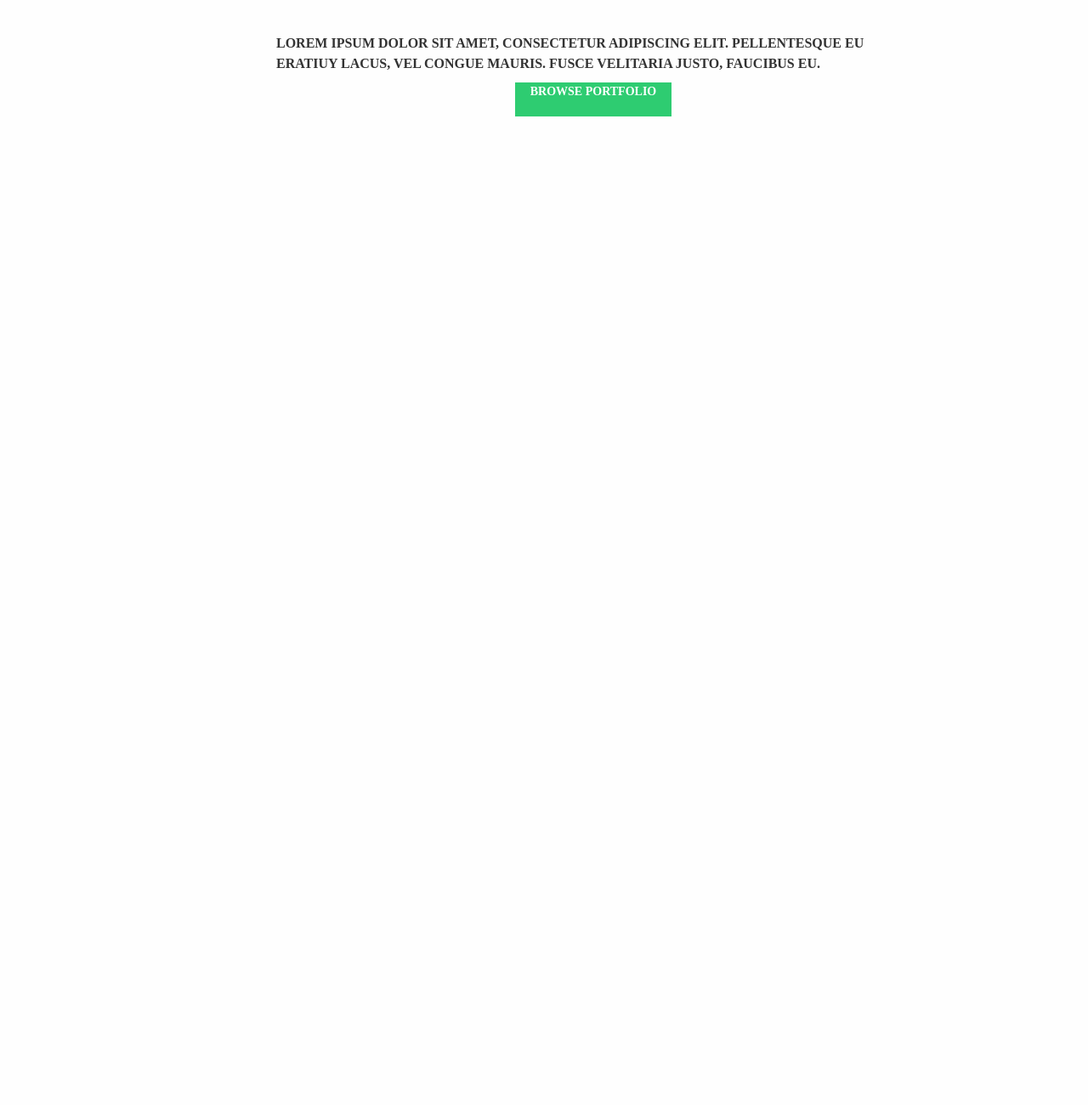
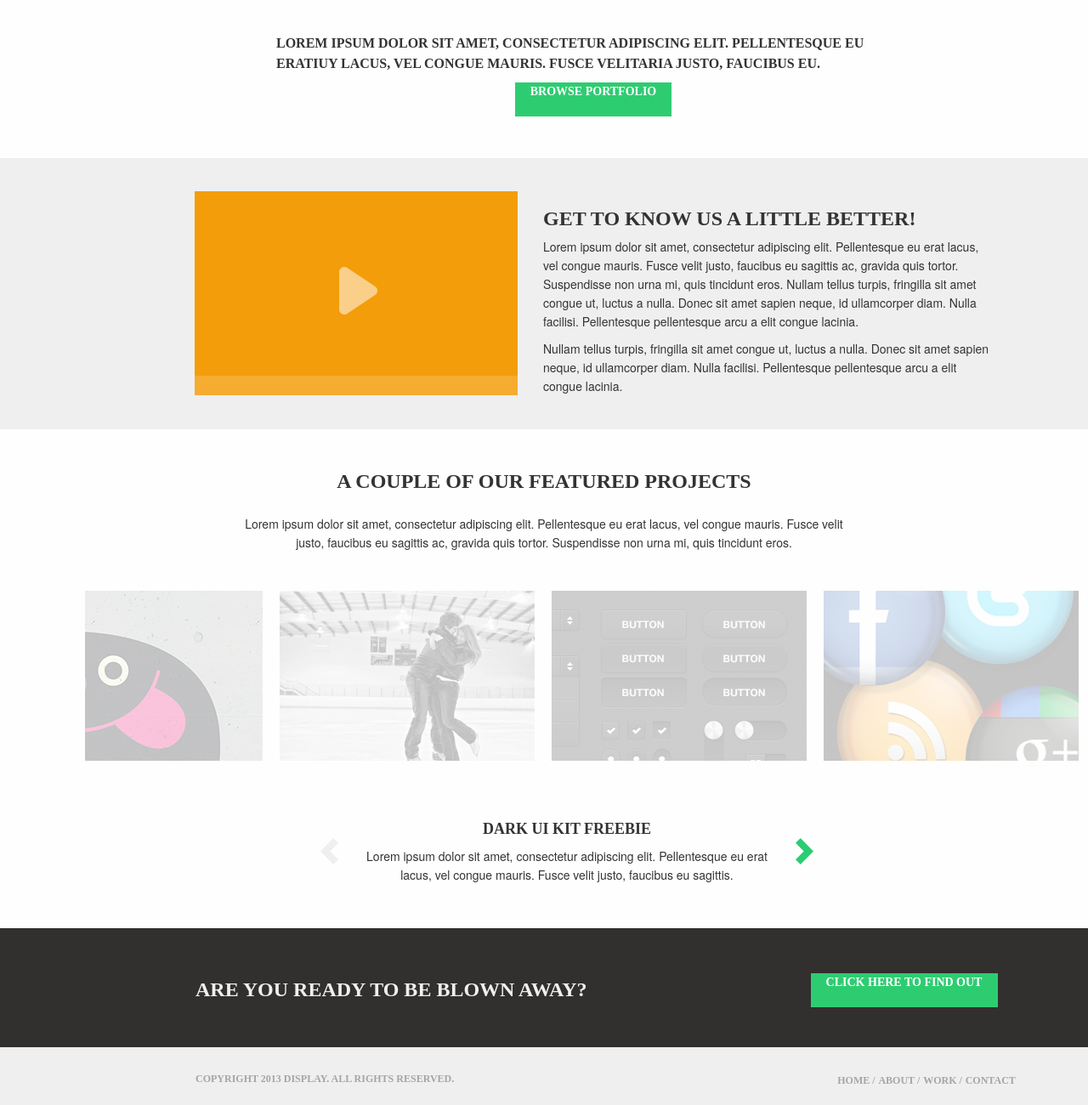
Before and after one commit to rimamittal/UIPractice, a plain HTML site: page index.html in a window 1280 px wide. Shown: the part 779-2079 px from the top of the page at 85% size. Before the commit the page ends 916 px from the top, so only its background shows below. Drawn offline with Linux system fonts and the light colour scheme.

Commit message:
compeleted mock

```diff
--- a/css/custom.css
+++ b/css/custom.css
@@ -40,42 +40,223 @@
     text-decoration: none;
 }
 
-.slider{
+.slider {
     margin-top: 28px;
     position: relative;
     background: url(../images/sliderBackground.png);
     height: 525px;
 }
 
-.slide-image{
+.slide-image {
     margin-left: 258px;
     height: 472px;
     width: 830px;
 }
 
-.slide-image img{
+.slide-image img {
     margin-top: 119px;
 }
 
-.callout1{
+.callout1 {
     margin-left: 325px;
     margin-top: 115px;
     width: 746px;
     text-transform: uppercase;
 }
 
-.callout1 p{
-font: 600 16px / 24px Novecentowide;
+.callout1 p {
+    font: 600 16px / 24px Novecentowide;
 }
 
-.callout1 .cta{
+.callout1 .cta {
     background-color: #2ecc71;
     width: 184px;
     height: 40px;
     text-align: center;
 }
 
-.cta span{
+.cta span {
     font: 600 14px / 18px Novecentowide;
     color: #ffffff;
 }
+
+.video {
+    margin-top: 49px;
+    background-color: #efefef;
+    height: 319px;
+}
+
+.video-player {
+    float: left;
+    margin-top: 39px;
+}
+
+.video-image {
+    height: 240px;
+    width: 380px;
+    margin-left: 229px;
+}
+
+.video-text {
+    margin-top: 39px;
+    float: left;
+    width: 529px;
+    margin-left: 30px;
+}
+
+.video-text h1 {
+    font: 600 24px / 24px Novecentowide;
+    text-transform: uppercase;
+}
+
+.video-text p {
+    font: 400 14px / 22px HelveticaNeue;
+}
+
+.portfolio {
+    margin-top: 50px;
+}
+
+.portfolio .heading h1 {
+    font: 600 24px / 22px Novecentowide;
+    text-transform: uppercase;
+}
+
+.portfolio .heading p {
+    font: 400 14px / 22px HelveticaNeue;
+    width: 711px;
+    margin: auto;
+    margin-top: 28px;
+}
+
+.portfolio-slider {
+    margin-top: 46px;
+}
+
+ul.slides {
+    list-style: none;
+    text-align: center;
+    padding: 0px;
+    font-size: 0;
+
+}
+
+ul.slides li {
+    display: inline-block;
+    width: 300px;
+    margin-right: 10px;
+    margin-left: 10px;
+}
+
+ul.slides li:first-child {
+    width: 209px;
+    margin-left: 0px;
+}
+
+ul.slides li:last-child {
+    width: 211px;
+    margin-right: 0px;
+}
+
+.greydout {
+    -webkit-opacity: 0.25;
+    -moz-opacity: 0.25;
+    opacity: 0.25;
+    cursor: pointer
+}
+
+.greydout:hover {
+    -webkit-opacity: 1;
+    -moz-opacity: 1;
+    opacity: 1;
+}
+
+.portfolio-text {
+    margin-top: 49px;
+    margin-left: 377px;
+}
+
+.left-arrow, .arrow-text, .right-arrow {
+    float: left;
+    cursor: pointer;
+}
+
+.arrow-text h2 {
+    font: 600 18px / 22px Novecentowide;
+    text-transform: uppercase;
+}
+
+.arrow-text p {
+    font: 400 14px / 22px HelveticaNeue;
+    width: 478px;
+    margin: auto;
+}
+
+.left-arrow, .right-arrow {
+    margin-top: 42px;
+
+}
+
+.arrow-text {
+    margin-left: 30px;
+    margin-right: 30px;
+    text-align: center;
+}
+
+.callout2 {
+    margin-top: 197px;
+    background-color: #322f2f;
+    height: 140px;
+}
+
+.callout2-text {
+    font: 600 24px / 22px Novecentowide;
+    color: #efefef;
+    margin-left: 230px;
+    text-transform: uppercase;
+    vertical-align: middle;
+    float: left;
+    margin-right: 263px;
+    margin-top: 61px;
+}
+
+.callout2 .cta {
+    background-color: #2ecc71;
+    width: 220px;
+    height: 40px;
+    text-align: center;
+    float: left;
+    text-transform: uppercase;
+    margin-top: 53px;
+}
+
+footer {
+    background-color: #efefef;
+    height: 68px;
+}
+
+.copyright {
+    float: left;
+    text-transform: uppercase;
+    font: 600 12px / 18px Novecentowide;
+    color: #a5a5a5;
+    margin-left: 230px;
+    margin-right: 411px;
+    margin-top: 28px;
+}
+
+.footer-links {
+    float: left;
+    margin-top: 28px;
+}
+
+.footer-links ul {
+    list-style: none;
+}
+
+.footer-links ul li {
+    display: inline-block;
+    text-transform: uppercase;
+    color: #a5a5a5;
+    font: 600 12px / 18px Novecentowide;
+}
--- a/css/main.css
+++ b/css/main.css
@@ -8,4 +8,5 @@ body{
 
 .center{
 margin: auto;
+    text-align: center;
 }
--- a/index.html
+++ b/index.html
@@ -70,14 +70,72 @@
     <div class="slide-image"><img src="images/phones.png"></div>
 </section>
 <section class="callout1">
-    <p>Lorem ipsum dolor sit amet, consectetur adipiscing elit. Pellentesque eu eratiuy lacus, vel congue mauris. Fusce velitaria justo, faucibus eu.</p>
+    <p>Lorem ipsum dolor sit amet, consectetur adipiscing elit. Pellentesque eu eratiuy lacus, vel congue mauris. Fusce
+        velitaria justo, faucibus eu.</p>
+
     <div class="cta center"><span>Browse Portfolio</span></div>
-    </section>
-<section class="video"></section>
-<section class="portfolio"></section>
-<section class="callout2"></section>
+</section>
+<section class="video">
+    <div class="video-player">
+        <img src="images/video-player.png" class="video-image">
+    </div>
+    <div class="video-text">
+        <h1>Get To Know Us a Little Better!</h1>
+
+        <p>Lorem ipsum dolor sit amet, consectetur adipiscing elit. Pellentesque eu erat lacus, vel congue mauris. Fusce
+            velit justo, faucibus eu sagittis ac, gravida quis tortor. Suspendisse non urna mi, quis tincidunt eros.
+            Nullam tellus turpis, fringilla sit amet congue ut, luctus a nulla. Donec sit amet sapien neque, id
+            ullamcorper diam. Nulla facilisi. Pellentesque pellentesque arcu a elit congue lacinia.</p>
+
+        <p>
+
+            Nullam tellus turpis, fringilla sit amet congue ut, luctus a nulla. Donec sit amet sapien neque, id
+            ullamcorper diam. Nulla facilisi. Pellentesque pellentesque arcu a elit congue lacinia.</p>
+    </div>
+</section>
+<section class="portfolio">
+    <div class="heading center">
+        <h1>A Couple of Our Featured Projects</h1>
+
+        <p>Lorem ipsum dolor sit amet, consectetur adipiscing elit. Pellentesque eu erat lacus, vel congue mauris. Fusce
+            velit justo, faucibus eu sagittis ac, gravida quis tortor. Suspendisse non urna mi, quis tincidunt eros.</p>
+    </div>
+    <div class="portfolio-slider">
+        <ul class="slides">
+            <li><img src="images/1.png" class="greydout"></li>
+            <li><img src="images/2.png" class="greydout"></li>
+            <li><img src="images/3.png" class="greydout">></li>
+            <li><img src="images/4.png" class="greydout"></li>
+        </ul>
+
+    </div>
+    <div class="portfolio-text">
+        <div class="left-arrow"><img src="images/arrow-left.png"></div>
+        <div class="arrow-text">
+            <h2>Dark UI Kit Freebie</h2>
+
+            <p>Lorem ipsum dolor sit amet, consectetur adipiscing elit. Pellentesque eu erat lacus, vel congue mauris.
+                Fusce velit justo, faucibus eu sagittis.</p>
+        </div>
+        <div class="right-arrow"><img src="images/arrow-right.png"></div>
+    </div>
+</section>
+<section class="callout2">
+    <div class="callout2-text">Are You Ready To Be Blown Away?</div>
+    <div class="cta"><span>Click Here to Find Out</span></div>
+
+</section>
 
 <footer>
+    <div class="copyright">Copyright 2013 Display. All Rights Reserved.</div>
+    <div class="footer-links">
+        <ul>
+            <li>Home /</li>
+            <li>About /</li>
+            <li>Work /</li>
+            <li>Contact</li>
+        </ul>
+    </div>
 </footer>
 
 
```
Also changed, not shown: images/1.png (added), images/2.png (added), images/3.png (added), images/4.png (added), images/5.png (added), images/arrow-left.png (added), images/arrow-right.png (added), images/container.png (added), images/video-player.png (added).
